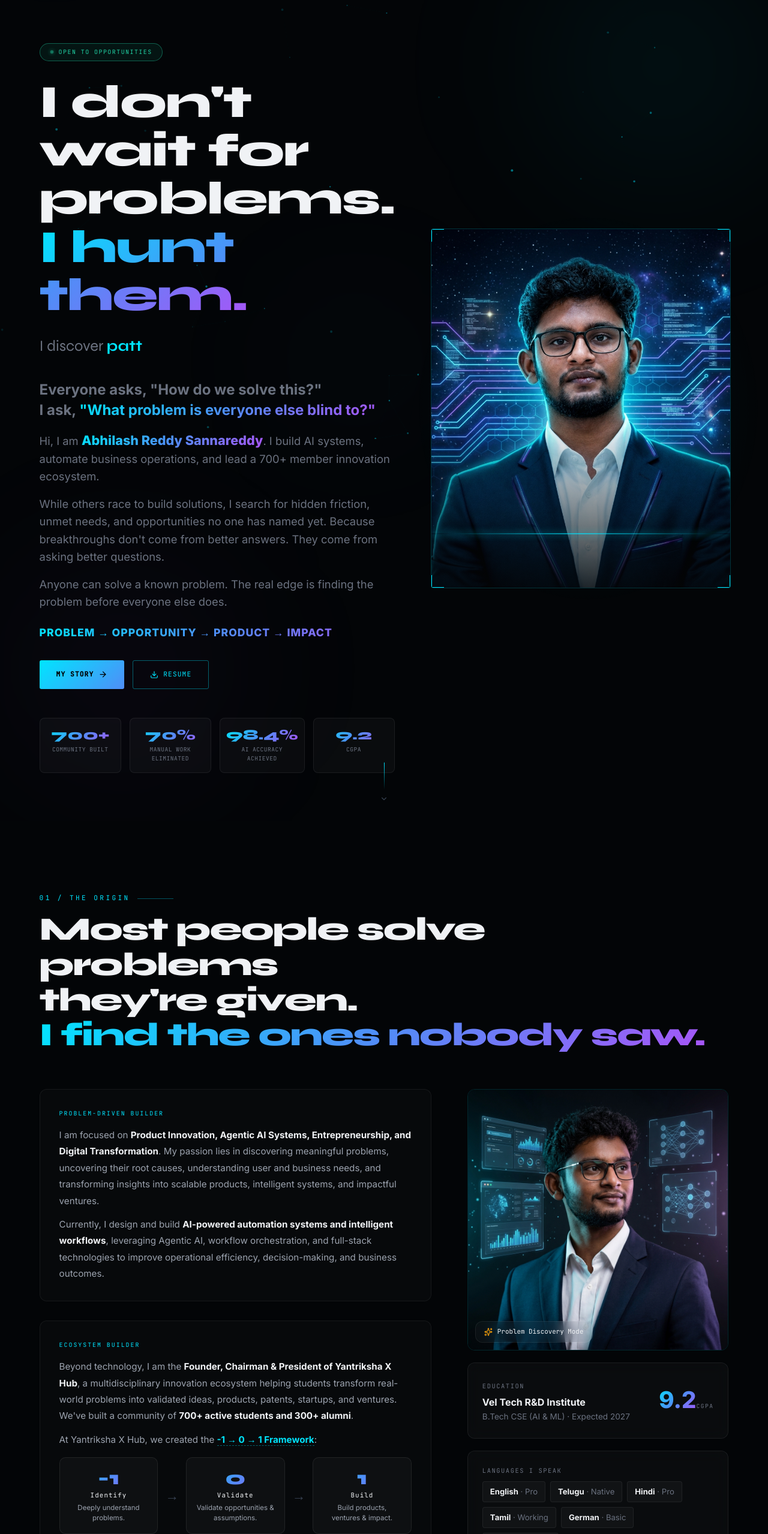
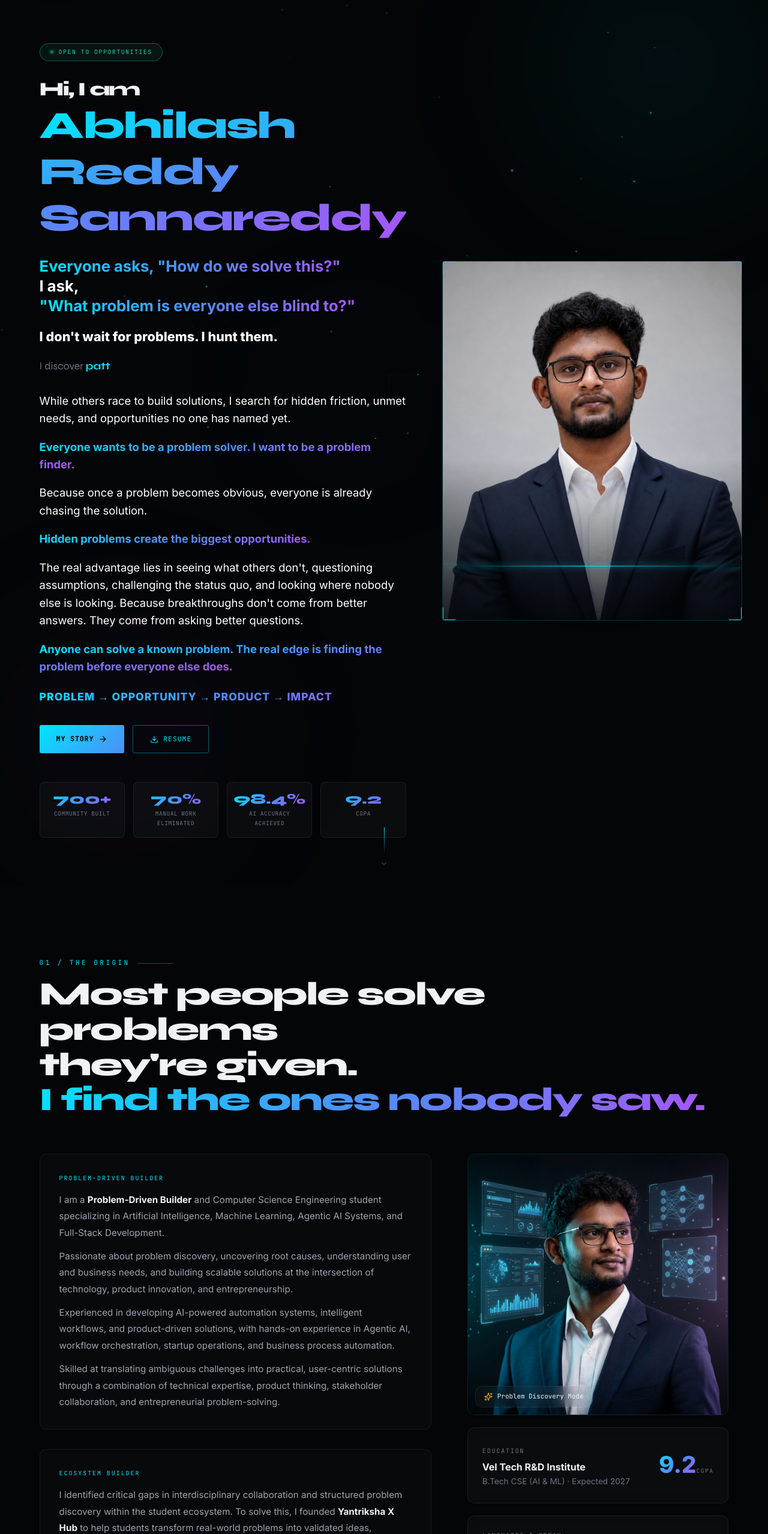
Before and after one commit to Abhilashreddysannareddy/portfolio, a React (Vite) app: page / in a window 1280 px wide. Shown: the part 68-2626 px from the top of the page at 60% size. Built offline with nearby package versions, Linux system fonts and the light colour scheme.

Commit message:
Integrate complete resume profile into Problem-Driven Builder block

```diff
--- a/src/App.jsx
+++ b/src/App.jsx
@@ -151,28 +151,39 @@ export default function App() {
               <span className="badge__dot"/>Open to Opportunities
             </motion.div>
 
-            <motion.h1 className="hero__name" initial={{opacity:0,y:40}} animate={{opacity:1,y:0}} transition={{delay:.4,duration:.9}}>
-              I don't wait for problems.<br/>
-              <span className="grad">I hunt them.</span>
+            <motion.h1 className="hero__name" initial={{opacity:0,y:40}} animate={{opacity:1,y:0}} transition={{delay:.4,duration:.9}} style={{fontSize: 'clamp(2.2rem, 5vw, 4rem)', lineHeight: '1.2'}}>
+              <span style={{fontSize: 'clamp(1.2rem, 3vw, 2rem)', display: 'block', color: 'var(--text-muted)', marginBottom: '4px'}}>Hi, I am</span>
+              <span className="grad">Abhilash Reddy<br/>Sannareddy</span>
             </motion.h1>
 
-            <motion.p className="hero__typing" initial={{opacity:0}} animate={{opacity:1}} transition={{delay:.7}}>
-              I discover <span className="typed-word">{typed}<span className="cursor">|</span></span>
-            </motion.p>
-
-            <motion.div className="hero__sub" initial={{opacity:0}} animate={{opacity:1}} transition={{delay:.85}} style={{display: 'flex', flexDirection: 'column', gap: '16px', lineHeight: '1.6'}}>
-              <p style={{fontSize: '1.5rem', fontWeight: 700, color: 'var(--text-bright)', lineHeight: '1.4'}}>
-                Everyone asks, "How do we solve this?"<br/>
-                I ask, <span className="grad">"What problem is everyone else blind to?"</span>
+            <motion.div className="hero__sub" initial={{opacity:0}} animate={{opacity:1}} transition={{delay:.7}} style={{display: 'flex', flexDirection: 'column', gap: '18px', lineHeight: '1.6', marginTop: '16px', color: '#fff'}}>
+              <p style={{fontSize: '1.6rem', fontWeight: 700, lineHeight: '1.3'}}>
+                <span className="grad">Everyone asks, "How do we solve this?"</span><br/>
+                I ask,<br/>
+                <span className="grad">"What problem is everyone else blind to?"</span>
               </p>
 
-              <p>Hi, I am <strong className="grad" style={{fontSize: '1.35rem', fontWeight: 800}}>Abhilash Reddy Sannareddy</strong>. I build AI systems, automate business operations, and lead a 700+ member innovation ecosystem.</p>
+              <p style={{fontSize: '1.35rem', fontWeight: 800}}>
+                I don't wait for problems. I hunt them.
+              </p>
 
-              <p>While others race to build solutions, I search for hidden friction, unmet needs, and opportunities no one has named yet. Because breakthroughs don't come from better answers. They come from asking better questions.</p>
+              <p className="hero__typing" style={{margin: 0, fontSize: '1.1rem'}}>
+                I discover <span className="typed-word">{typed}<span className="cursor">|</span></span>
+              </p>
 
-              <p>Anyone can solve a known problem. The real edge is finding the problem before everyone else does.</p>
+              <p>While others race to build solutions, I search for hidden friction, unmet needs, and opportunities no one has named yet.</p>
 
-              <span className="grad" style={{fontFamily:'var(--syne)', fontWeight:800, letterSpacing:'1px', display:'block', marginTop:'6px', fontSize:'1.1rem'}}>PROBLEM → OPPORTUNITY → PRODUCT → IMPACT</span>
+              <p style={{fontSize: '1.15rem'}}><strong className="grad">Everyone wants to be a problem solver. I want to be a problem finder.</strong></p>
+
+              <p>Because once a problem becomes obvious, everyone is already chasing the solution.</p>
+
+              <p style={{fontSize: '1.15rem'}}><strong className="grad">Hidden problems create the biggest opportunities.</strong></p>
+
+              <p>The real advantage lies in seeing what others don't, questioning assumptions, challenging the status quo, and looking where nobody else is looking. Because breakthroughs don't come from better answers. They come from asking better questions.</p>
+
+              <p><strong className="grad">Anyone can solve a known problem. The real edge is finding the problem before everyone else does.</strong></p>
+
+              <span className="grad" style={{fontFamily:'var(--syne)', fontWeight:800, letterSpacing:'1px', display:'block', marginTop:'4px', fontSize:'1.1rem'}}>PROBLEM → OPPORTUNITY → PRODUCT → IMPACT</span>
             </motion.div>
 
             <motion.div className="hero__cta" initial={{opacity:0,y:20}} animate={{opacity:1,y:0}} transition={{delay:1}}>
@@ -191,7 +202,7 @@ export default function App() {
             <div className="hero__frame">
               <span className="fc fc-tl"/><span className="fc fc-tr"/><span className="fc fc-bl"/><span className="fc fc-br"/>
               <div className="frame-scan"/>
-              <img src={`${import.meta.env.BASE_URL}hero_futuristic.png`} alt="Abhilash Reddy"/>
+              <img src={`${import.meta.env.BASE_URL}professional_pic.png`} alt="Abhilash Reddy" style={{objectFit: 'cover'}}/>
               <div className="frame-grad"/>
             </div>
             <div className="hero__glow"/>
@@ -212,27 +223,31 @@ export default function App() {
           <div className="story-narrative">
             <motion.div className="nblock" {...fade(.1)}>
               <span className="nblock-tag">PROBLEM-DRIVEN BUILDER</span>
-              <p>I am focused on <strong>Product Innovation, Agentic AI Systems, Entrepreneurship, and Digital Transformation</strong>. My passion lies in discovering meaningful problems, uncovering their root causes, understanding user and business needs, and transforming insights into scalable products, intelligent systems, and impactful ventures.</p>
-              <p>Currently, I design and build <strong>AI-powered automation systems and intelligent workflows</strong>, leveraging Agentic AI, workflow orchestration, and full-stack technologies to improve operational efficiency, decision-making, and business outcomes.</p>
+              <p>I am a <strong>Problem-Driven Builder</strong> and Computer Science Engineering student specializing in Artificial Intelligence, Machine Learning, Agentic AI Systems, and Full-Stack Development.</p>
+              <p>Passionate about problem discovery, uncovering root causes, understanding user and business needs, and building scalable solutions at the intersection of technology, product innovation, and entrepreneurship.</p>
+              <p>Experienced in developing AI-powered automation systems, intelligent workflows, and product-driven solutions, with hands-on experience in Agentic AI, workflow orchestration, startup operations, and business process automation.</p>
+              <p>Skilled at translating ambiguous challenges into practical, user-centric solutions through a combination of technical expertise, product thinking, stakeholder collaboration, and entrepreneurial problem-solving.</p>
             </motion.div>
 
             <motion.div className="nblock" {...fade(.2)}>
               <span className="nblock-tag">ECOSYSTEM BUILDER</span>
-              <p>Beyond technology, I am the <strong>Founder, Chairman & President of Yantriksha X Hub</strong>, a multidisciplinary innovation ecosystem helping students transform real-world problems into validated ideas, products, patents, startups, and ventures. We've built a community of <strong>700+ active students and 300+ alumni</strong>.</p>
-              <p>At Yantriksha X Hub, we created the <span className="highlight">-1 → 0 → 1 Framework</span>:</p>
+              <p>I identified critical gaps in interdisciplinary collaboration and structured problem discovery within the student ecosystem. To solve this, I founded <strong>Yantriksha X Hub</strong> to help students transform real-world problems into validated ideas, products, and ventures through collaboration among engineering, management, and law students.</p>
+              <p>As Founder, Chairman & President, I scaled this into a multidisciplinary ecosystem of <strong>1000+ students (700+ active, 300+ alumni)</strong>. We facilitated <strong>100+ internships</strong>, supported <strong>10+ patentable projects</strong>, enabled student-led startups, and built a network of <strong>20+ industry experts</strong>.</p>
+              <p>I also developed the <span className="highlight">-1 → 0 → 1 Framework</span> to guide this process:</p>
               <div className="framework-visual">
-                <div className="fw-step"><span className="fw-num grad">-1</span><span className="fw-label">Identify</span><p className="dim">Deeply understand problems.</p></div>
+                <div className="fw-step"><span className="fw-num grad">-1</span><span className="fw-label" style={{fontWeight: 600}}>Confusion & Ambiguity</span><p className="dim" style={{fontSize: '0.8rem', marginTop: '4px'}}>Identifying the raw problem.</p></div>
                 <div className="fw-arrow">→</div>
-                <div className="fw-step"><span className="fw-num grad">0</span><span className="fw-label">Validate</span><p className="dim">Validate opportunities & assumptions.</p></div>
+                <div className="fw-step"><span className="fw-num grad">0</span><span className="fw-label" style={{fontWeight: 600}}>Validated Idea</span><p className="dim" style={{fontSize: '0.8rem', marginTop: '4px'}}>Integrating tech, business & legal.</p></div>
                 <div className="fw-arrow">→</div>
-                <div className="fw-step"><span className="fw-num grad">1</span><span className="fw-label">Build</span><p className="dim">Build products, ventures & impact.</p></div>
+                <div className="fw-step"><span className="fw-num grad">1</span><span className="fw-label" style={{fontWeight: 600}}>Working Product</span><p className="dim" style={{fontSize: '0.8rem', marginTop: '4px'}}>Development & execution.</p></div>
               </div>
             </motion.div>
 
             <motion.div className="nblock" {...fade(.3)}>
               <span className="nblock-tag">LEADERSHIP & VISION</span>
-              <p>I also serve as <strong>Show Director of Just Between Us (JBU)</strong>, a student-led town hall platform connecting students with leaders and changemakers.</p>
-              <p style={{marginTop: '16px', fontSize: '1.1rem', fontWeight: 600, color: 'var(--text-bright)'}}>I believe the future belongs not only to those who build great solutions—but to those who discover the right problems first.</p>
+              <p>I identified another gap: students lacked unfiltered access to accomplished leaders, entrepreneurs, and public personalities. To bridge this, I co-created and serve as Show Director for <strong>Just Between Us (JBU)</strong>.</p>
+              <p>JBU is a student-led town hall platform facilitating meaningful conversations on leadership, innovation, and personal growth. I led end-to-end execution, delivering 4 episodes that engaged hundreds of students.</p>
+              <p style={{marginTop: '16px', fontSize: '1.15rem', fontWeight: 700, color: 'var(--text-bright)'}}>I believe the future belongs to those who discover the right problems before everyone else does.</p>
             </motion.div>
           </div>
 
```
Also changed, not shown: public/professional_pic.png (added).
